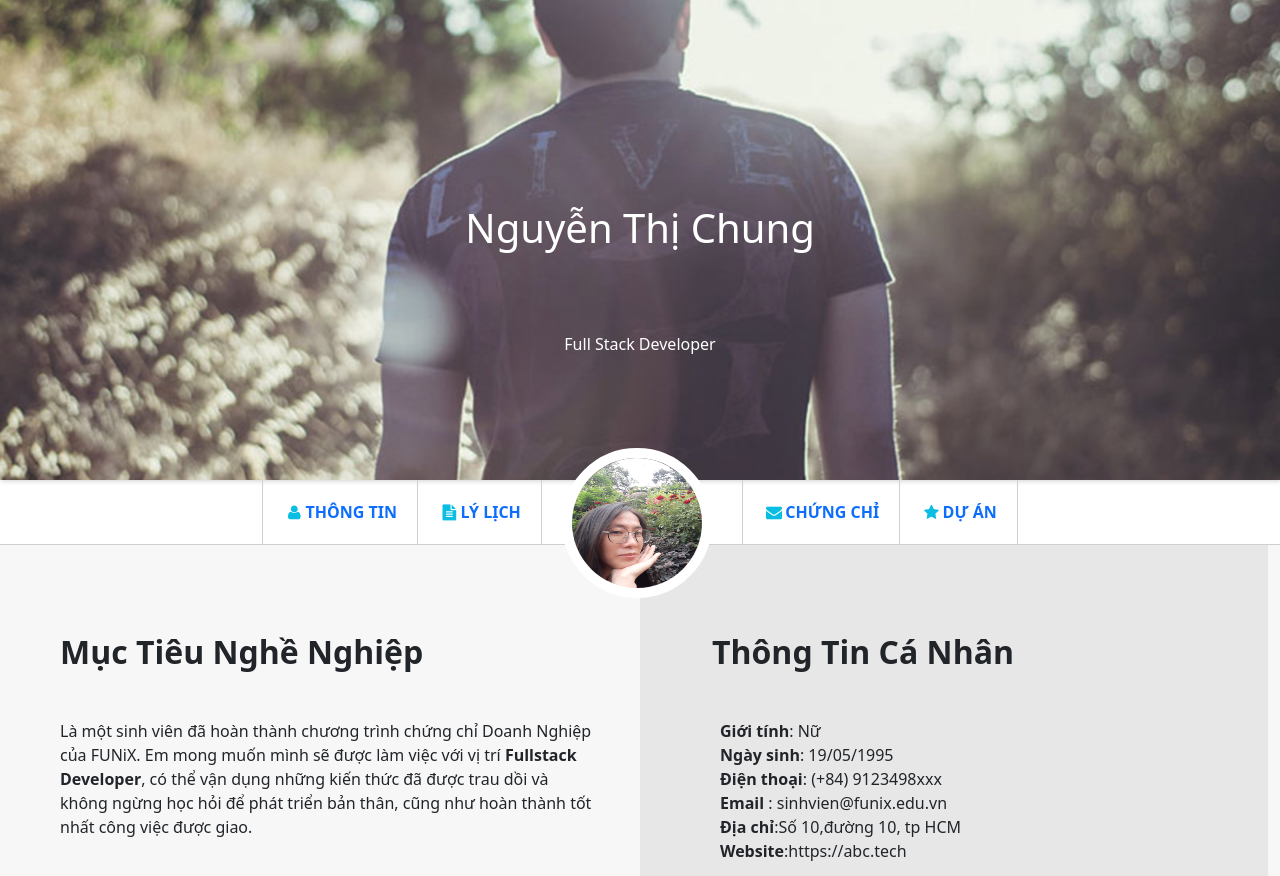
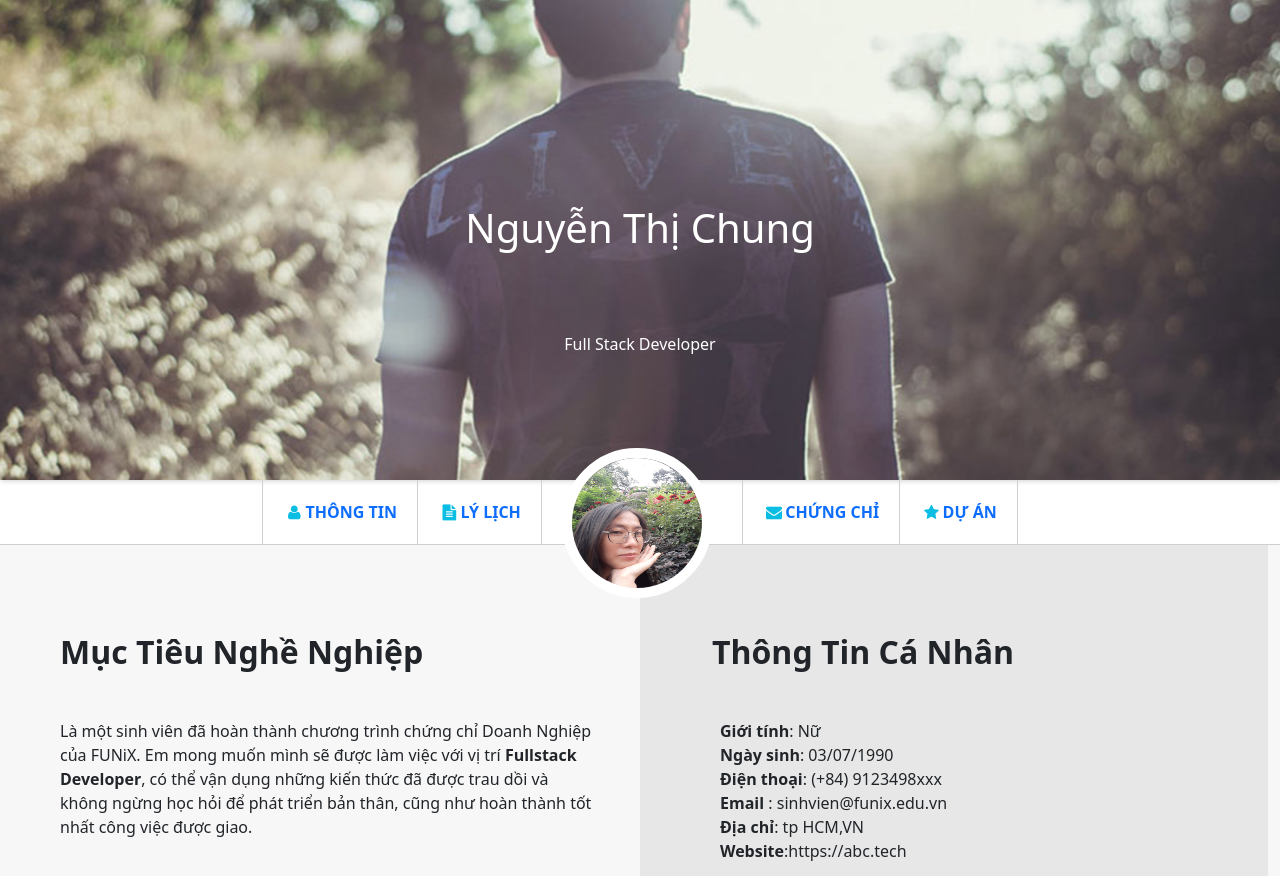
Before and after one commit to chungntcc/ASM3.2, a plain HTML site: page index.html in a window 1280 px wide. Shown: the top 876 px of the page. Drawn offline with nearby package versions, Linux system fonts and the light colour scheme.

Commit message:
Add files via upload

```diff
--- a/index.html
+++ b/index.html
@@ -65,10 +65,10 @@
               <div class="personer-info">
                 <ul class="info">
                   <li><span>Giới tính</span>: Nữ</li>
-                  <li><span>Ngày sinh</span>: 19/05/1995</li>
+                  <li><span>Ngày sinh</span>: 03/07/1990</li>
                   <li><span>Điện thoại</span>: (+84) 9123498xxx</li>
                   <li><span>Email</span> : sinhvien@funix.edu.vn</li>
-                  <li><span>Địa chỉ</span>:Số 10,đường 10, tp HCM</li>
+                  <li><span>Địa chỉ</span>: tp HCM,VN</li>
                   <li><span>Website</span>:https://abc.tech</li>
                 </ul>
               </div>
```
